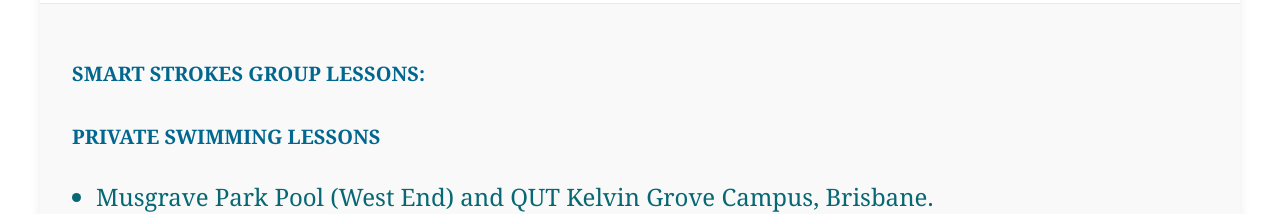
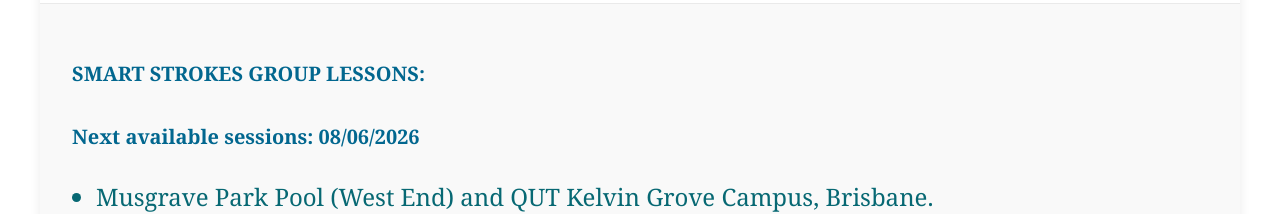
Before and after one commit to irenelalana/personal-website, a Next.js app: page /swimming in a window 1280 px wide. Shown: the part 1920-2134 px from the top of the page. Built offline with nearby package versions, Linux system fonts and the light colour scheme; no server answers.

Commit message:
availability changes

```diff
--- a/src/app/swimming/page.tsx
+++ b/src/app/swimming/page.tsx
@@ -56,7 +56,7 @@ export default function Swimming() {
               <li>New Beginners groups! Tuesdays 10.00 am, Thursdays 3.00 pm, Fridays 11.30am.</li>
             </ul> */}
 
-            <h2 className={styles.subTitle}>PRIVATE SWIMMING LESSONS</h2>
+            <h2 className={styles.subTitle}>Next available sessions: 08/06/2026</h2>
             <ul className={styles.list}>
               <li>Musgrave Park Pool (West End) and QUT Kelvin Grove Campus, Brisbane.</li>
               <li>Adults Beginners - Intermediate - advanced - triathletes level.</li>
--- a/src/app/whatson/page.tsx
+++ b/src/app/whatson/page.tsx
@@ -72,7 +72,7 @@ export default function WhatsOnPage() {
         </section> */}
 
         {/* SECCIÓN DEL HORARIO (TIMETABLE) */}
-        <div className={styles.timetableSection}>
+        {/* <div className={styles.timetableSection}>
           <div className={styles.badge}>Current Schedule</div>
           <h2>Weekly Timetable</h2>
           <div className={styles.imgWrapper}>
@@ -85,7 +85,7 @@ export default function WhatsOnPage() {
             />
           </div>
           <p className={styles.updateNote}>Work-outs in progress! New sessions added regularly.</p>
-        </div>
+        </div> */}
 
         {/* SECCIÓN DESTACADA: CHALLENGE */}
         <section className={styles.challengeCard}>
```
